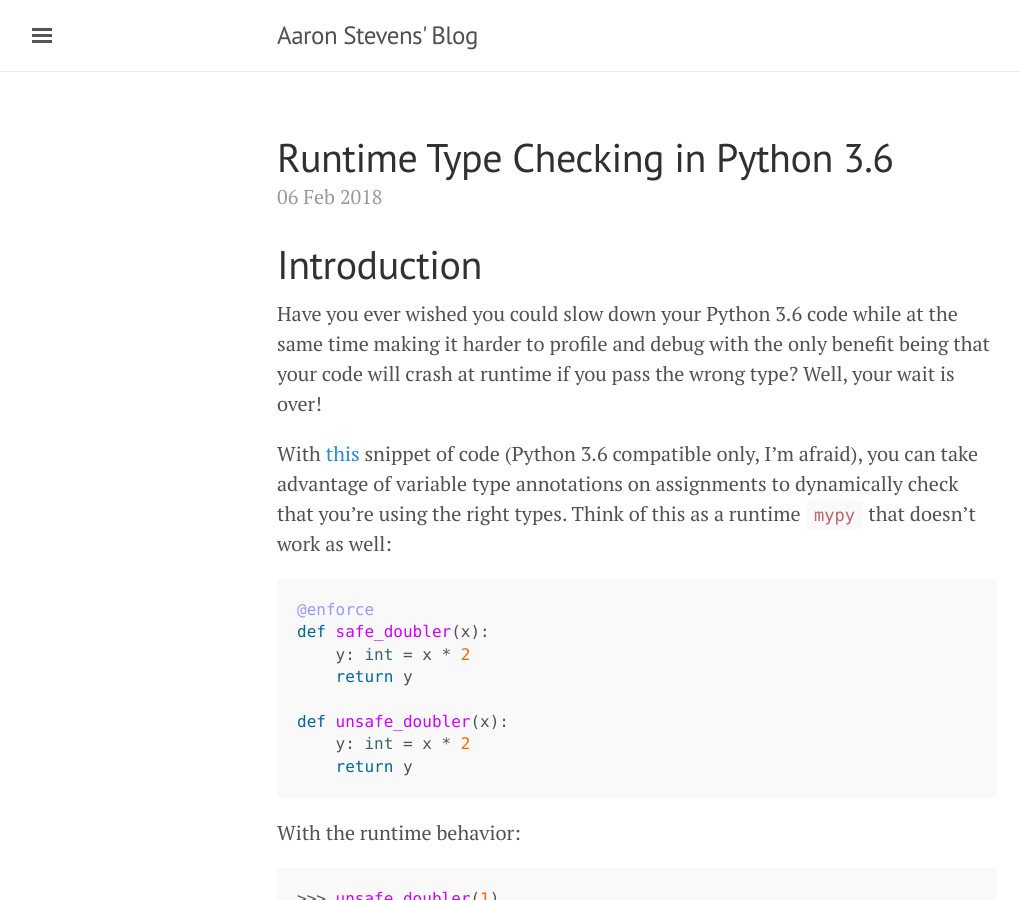
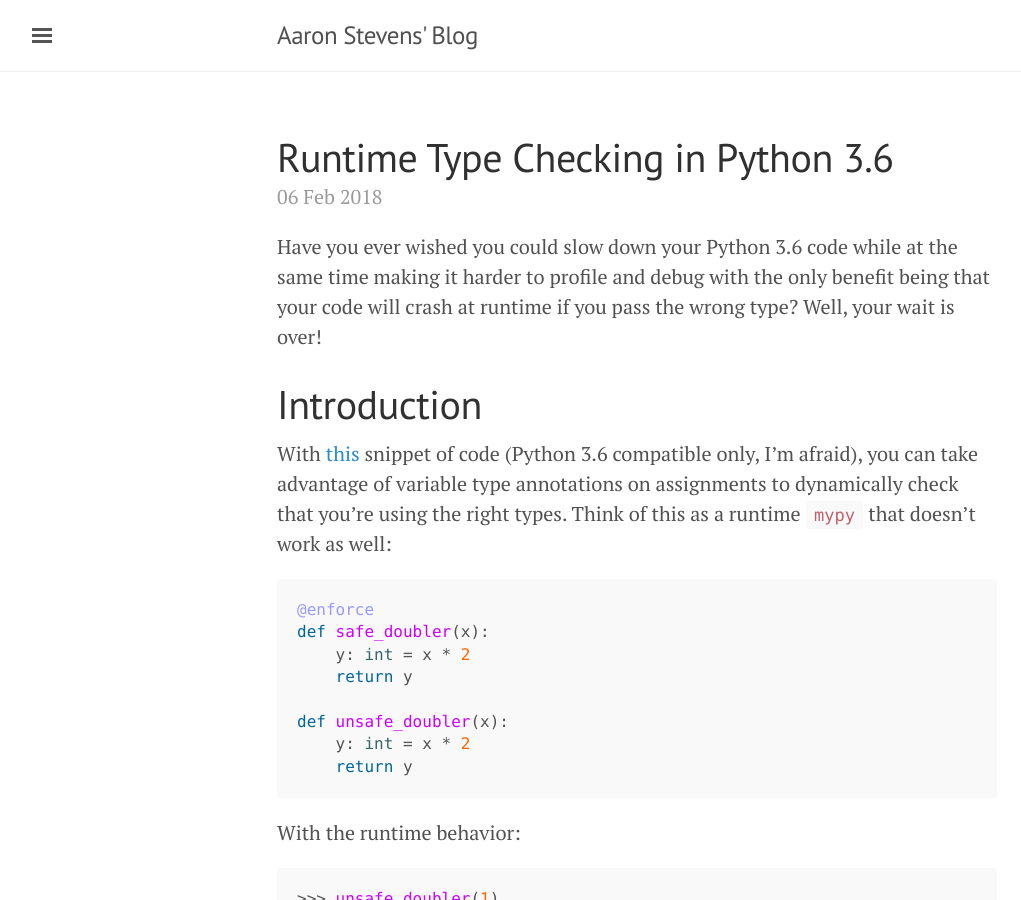
Before and after one commit to bheklilr/bheklilr.github.io, a Jekyll site: the page built from _posts/2018-02-06-runtime-type-checking-in-python-3.6.md, in a window 1280 px wide and 900 px high. Shown: the whole window, without its empty margins (3-1024 px from the left). Built offline with Jekyll 4.4.1, drawn with Linux system fonts in a browser that asks for light colours.

Commit message:
Didn't realize that adding a section header would change the excerpt shown on the home page

```diff
--- a/_posts/2018-02-06-runtime-type-checking-in-python-3.6.md
+++ b/_posts/2018-02-06-runtime-type-checking-in-python-3.6.md
@@ -3,11 +3,11 @@ layout: post
 title: Runtime Type Checking in Python 3.6
 ---
 
-# Introduction
-
 Have you ever wished you could slow down your Python 3.6 code while at the same
 time making it harder to profile and debug with the only benefit being that your
 code will crash at runtime if you pass the wrong type?  Well, your wait is over!
+
+# Introduction
 
 With [this](https://gist.github.com/bheklilr/372dc851ba085c4f943f116e41888fcf)
 snippet of code (Python 3.6 compatible only, I'm afraid), you can take advantage
```
